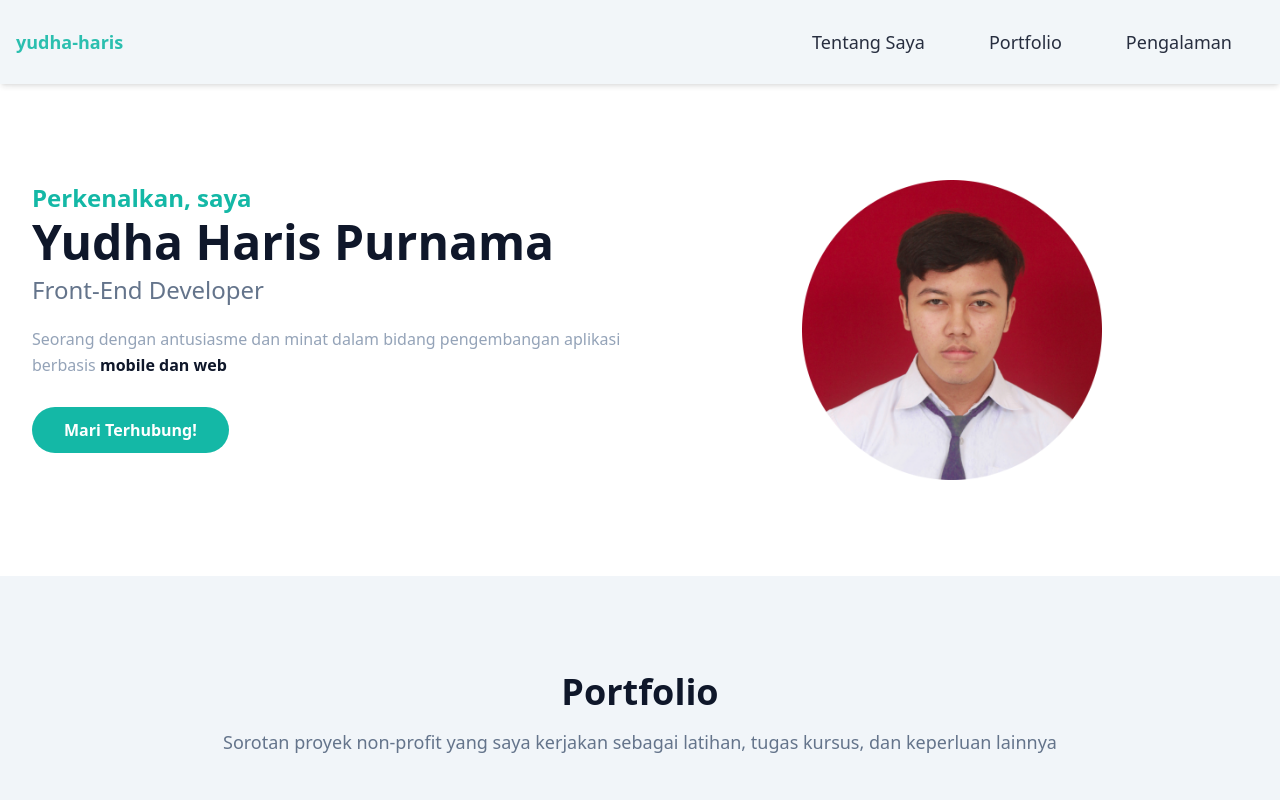
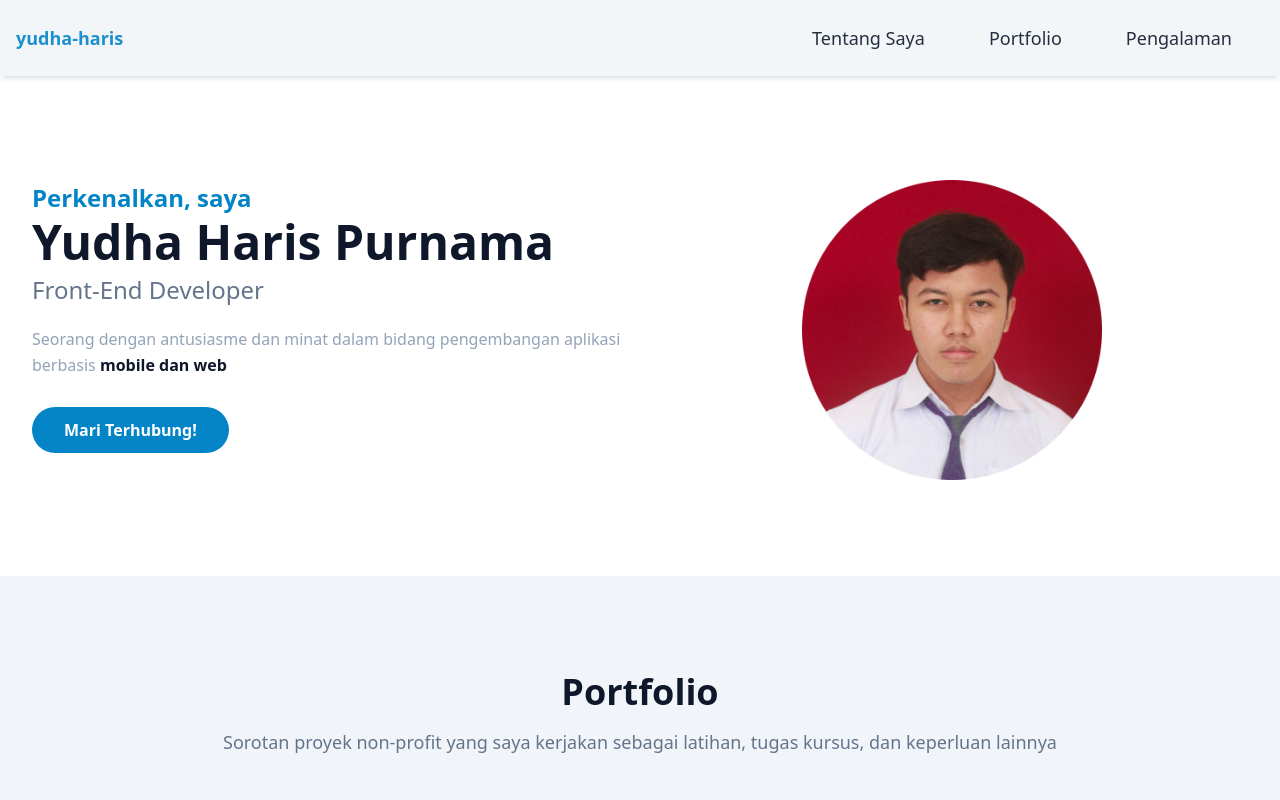
Before and after one commit to yudha-haris/profile, a Next.js app: page / in a window 1280 px wide. Shown: the top 800 px of the page. Built offline with nearby package versions, Linux system fonts and the light colour scheme.

Commit message:
feat: change base color to sky

```diff
--- a/components/Header.js
+++ b/components/Header.js
@@ -57,14 +57,14 @@ function Header() {
               id="nav-menu"
               className={`${
                 isActive ? "" : "hidden"
-              } absolute py-5 bg-white shadow-lg rounded-b-lg w-full right-0 top-full
+              } absolute bg-white shadow-lg rounded-b-xl w-full right-0 top-full
                 md:block md:static md:bg-transparent md:max-w-full md:shadow-none md:rounded-none`}
             >
               <ul className="block md:flex">
                 <li className="group">
                   <a
                     href="#home"
-                    className="text-lg font-medium text-dark py-2 mx-8 flex group-hover:text-primary"
+                    className="text-lg font-medium text-dark py-4 px-8 flex md:group-hover:text-purple md:hover:bg-transparent hover:text-white hover:bg-primary"
                   >
                     Tentang Saya
                   </a>
@@ -72,7 +72,7 @@ function Header() {
                 <li className="group">
                   <a
                     href="#portfolio"
-                    className="text-lg font-medium text-dark py-2 mx-8 flex group-hover:text-primary"
+                    className="text-lg font-medium text-dark py-4 px-8 flex md:group-hover:text-primary md:hover:bg-transparent hover:text-white hover:bg-primary"
                   >
                     Portfolio
                   </a>
@@ -80,7 +80,7 @@ function Header() {
                 <li className="group">
                   <a
                     href="#experience"
-                    className="text-lg font-medium text-dark py-2 mx-8 flex group-hover:text-primary"
+                    className="text-lg font-medium text-dark py-4 px-8 flex md:group-hover:text-primary md:hover:bg-transparent hover:text-white hover:bg-primary rounded-b-xl"
                   >
                     Pengalaman
                   </a>
--- a/tailwind.config.js
+++ b/tailwind.config.js
@@ -12,7 +12,7 @@ module.exports = {
     },
     extend: {
       colors: {
-        primary: "#14B8A6",
+        primary: "#0284c7",
         dark: "#0f172a",
       },
       screens: {
```
